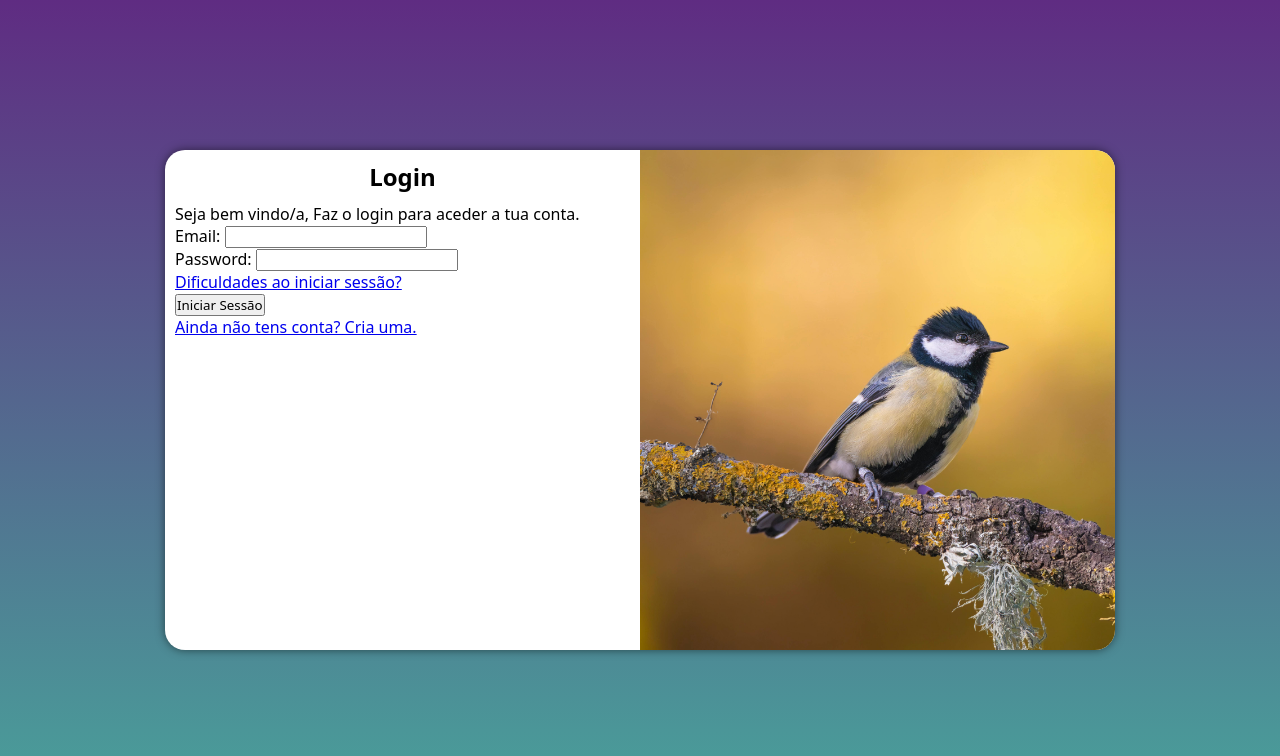
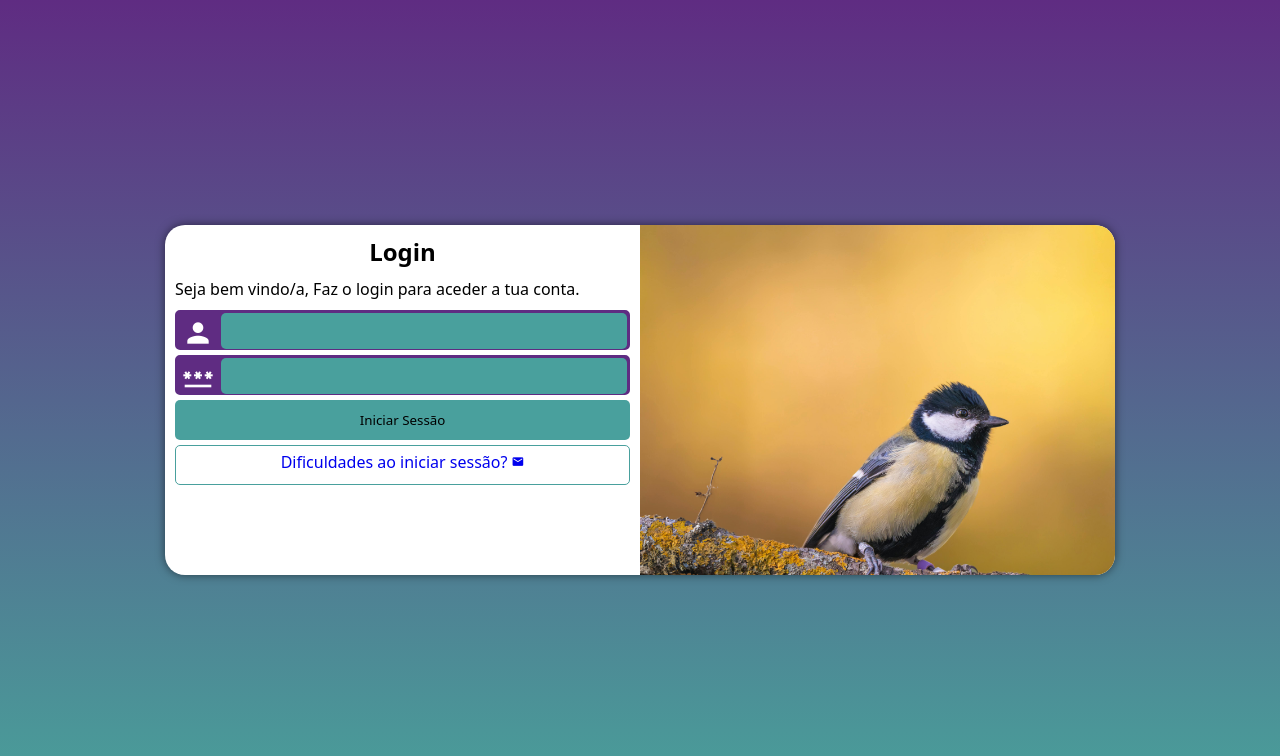
Before and after one commit to emanuelsoares97/projeto-login, a plain HTML site: page index.html in a window 1280 px wide. Drawn offline with Linux system fonts and the light colour scheme.

Commit message:
coisas feitas e projeto finalizado

```diff
--- a/estilos/mediaquerie.css
+++ b/estilos/mediaquerie.css
@@ -2,10 +2,13 @@
 
 @media screen and (min-width: 768px) and (max-width: 992px) {
     body{
+
         background-image: linear-gradient(to top, #49a09a, #5f2c82);
+
     }
     section#login{
         width: 80vw;
+        height: 300px;
     }
     section#login > div#imagem{
         float: left;
@@ -16,6 +19,7 @@
     section#login >div#formulario{
         float: right;
         width: 70%;
+        height: 100%;
     }
 }
 
@@ -25,6 +29,7 @@
     }
     section#login{
         width: 950px;
+        height: 350px;
     }
 
     section#login > div#imagem{
@@ -36,6 +41,6 @@
     section#login > div#formulario{
         float: left;
         width: 50%;
-        height: ;
+        height: 100%;
     }
 }
--- a/estilos/style.css
+++ b/estilos/style.css
@@ -29,13 +29,13 @@ section#login{
     position: absolute;
     top: 50%;
     left: 50%;
-    transform: translate(-50%, -50%);
     background-color: white;
     width: 250px;
     height: 500px;
     border-radius: 20px;
     overflow: hidden;
     box-shadow: 0px 0px 10px rgba(0, 0, 0, 0.525);
+    transform: translate(-50%, -50%);
     transition: 0.5s;
     transition-timing-function: ease;
 }
@@ -56,3 +56,81 @@ div#formulario > h1{
     text-align: center;
     margin-bottom: 10px;
 }
+
+form > div.campo{
+    background-color: #5f2c82;
+    height: 40px;
+    width: 100%;
+    border-radius: 5px;
+    margin: 5px 0px;
+    border: 2px solid #5f2c82;
+}
+
+div.campo > label{
+    display: none;
+}
+
+div.campo > span{
+    color: white;
+    font-size: 2em;
+    width: 40px;
+    padding: 5px;
+}
+
+div.campo > input:focus-within{
+    background-color: white;
+}
+
+div.campo input{
+    background-color: #49a09d;
+    font-size: 1em;
+    width: calc(100% - 45px);
+    height: 100%;
+    border: 0px;
+    border-radius: 5px;
+    padding: 4px;
+    transform: translateY(-12px);
+}
+
+
+
+
+form > input[type=submit]{
+    display: block;
+    width: 100%;
+    height: 40px;
+    background-color: #49a09d;
+    border: none;
+    border-radius: 5px;
+    cursor: pointer;
+
+}
+
+form > input[type=submit]:hover{
+    background-color: #3a807d;
+}
+
+form > a.botao{
+    display: block;
+    text-align: center;
+    width: 100%;
+    height: 40px;
+    padding-top: 5px;
+    margin-top: 5px;
+    background-color: white;
+    border: 1px solid #49a09d;
+    border-radius: 5px;
+    text-decoration: none;
+}
+
+form > a.botao:hover{
+    background-color: #62dbd7;
+}
+
+form > a.botao > span{
+    font-size: 0.8em;
+}
+
+div#formulario >p {
+    margin-bottom: 10px;
+}
--- a/index.html
+++ b/index.html
@@ -6,6 +6,8 @@
     <title>Login</title>
     <link rel="stylesheet" href="estilos/style.css">
     <link rel="stylesheet" href="estilos/mediaquerie.css">
+    <link href="https://fonts.googleapis.com/icon?family=Material+Icons" rel="stylesheet">
+
 </head>
 <body>
     <main>
@@ -16,19 +18,24 @@
             <div id="formulario">
                 <h1>Login</h1>
                 <p>Seja bem vindo/a, Faz o login para aceder a tua conta.</p>
-                <form action="login.php" method="post">
 
-                <p>
-                    <label for="iemail">Email:</label>
-                    <input type="email" name="email" id="iemail" required>
-                </p>
-                <p>
-                    <label for="ipassword">Password:</label>
-                    <input type="password" name="password" id="ipassword" minlength="8" maxlength="10" required>
-                </p>
-                <p><a href="#">Dificuldades ao iniciar sessão?</a></p>
-                <input type="submit" value="Iniciar Sessão" id="botaoiniciar">
-                <p><a href="#">Ainda não tens conta? Cria uma.</a></p>
+                <form action="login.php" method="post" autocomplete="on">
+                    <div class="campo">
+                        <span class="material-icons">person</span>
+                        <input type="email" name="email" id="iemail" required autocomplete="email">
+                        <label for="iemail">Email</label>
+                    </div>
+
+                    <div class="campo">
+                        <span class="material-icons">password</span>
+                        <input type="password" name="password" id="ipassword" minlength="8" maxlength="10" required autocomplete="current-password">
+                        <label for="ipassword">Pass</label>
+                    </div>
+
+
+                    <input type="submit" value="Iniciar Sessão" id="botaoiniciar">
+                    <a href="#" class="botao">Dificuldades ao iniciar sessão? <span class="material-icons">mail</span></a>
+
                 </form>
             </div>
         </section>
```
